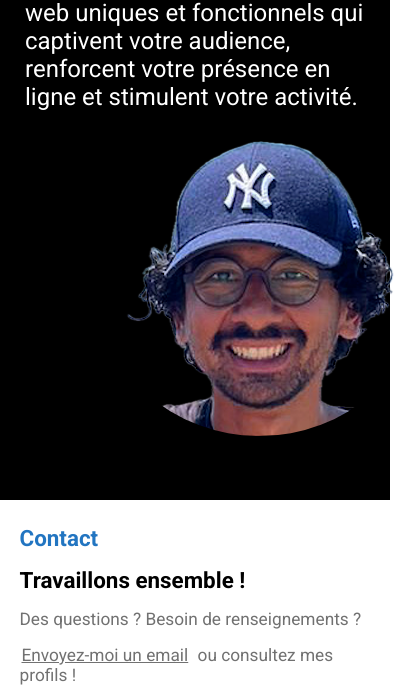
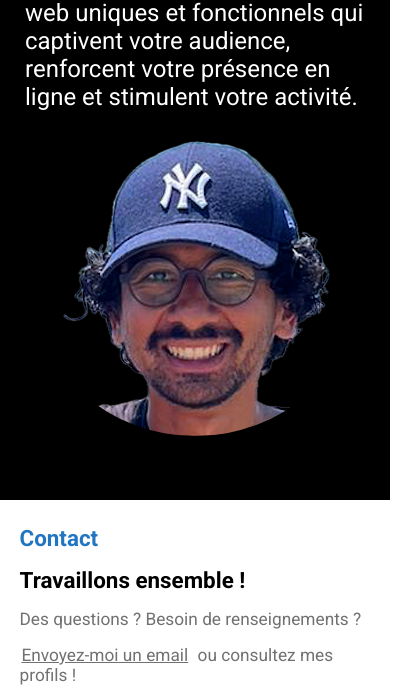
Before and after one commit to marszalekj/portfoliofreelance, a plain HTML site: page index.html in a window 390 px wide. Shown: the part 2896-3594 px from the top of the page, 420 px wide, since content can reach past the window. Drawn offline with Linux system fonts and the light colour scheme.

Commit message:
responsive

```diff
--- a/index.html
+++ b/index.html
@@ -766,6 +766,11 @@ justify-content: space-between;
     height: 60px;
     font-size: 1.2rem;
   }
+
+  .portrait {
+  margin-left: 0;
+  border-radius: 100%;
+}
 }
 
 @media only screen and (max-width: 480px) {
```
